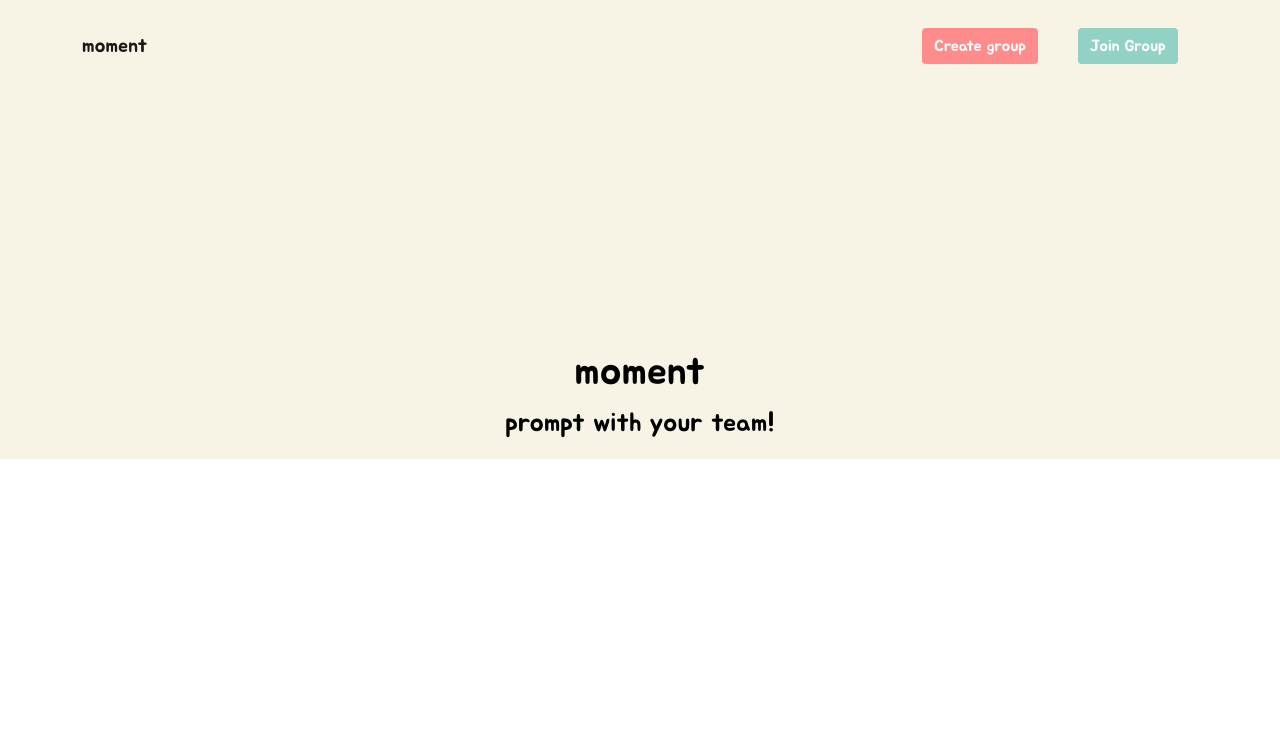
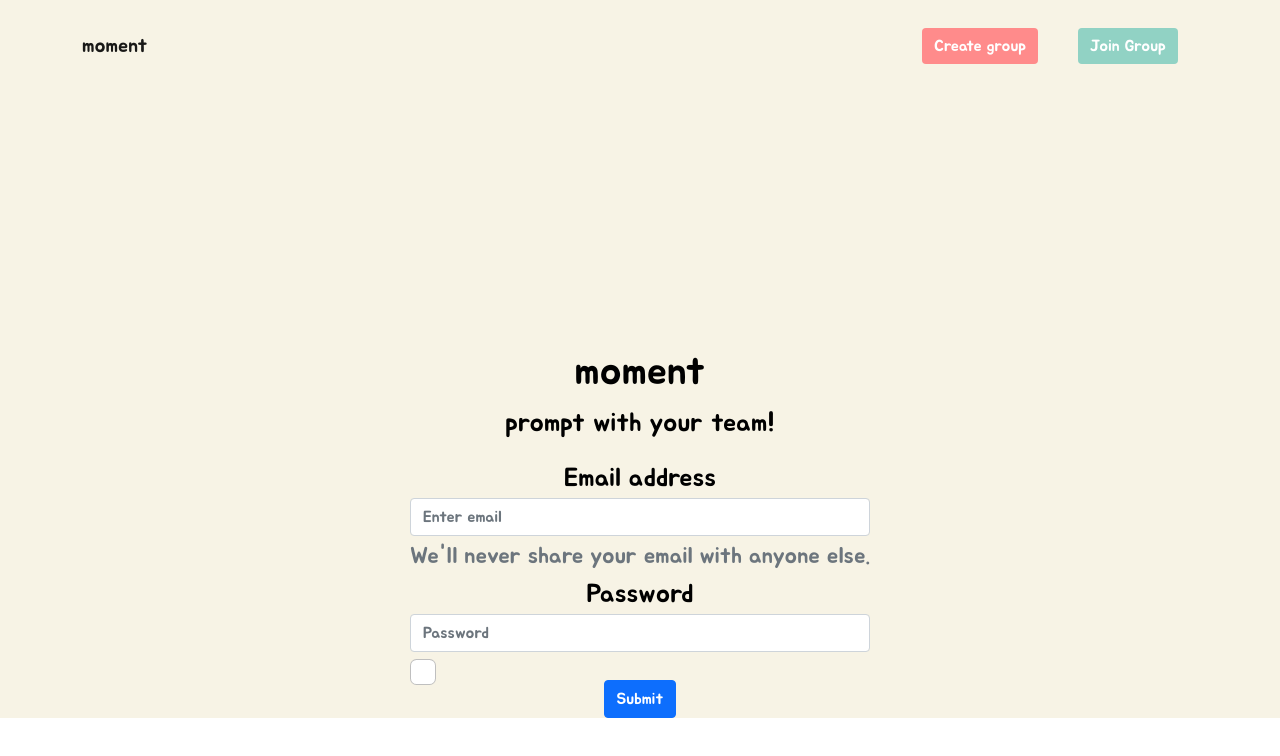
Before and after one commit to yiuchungcheung/REINER-WAS-RIGHT, a React (Create React App) app in the folder client/: page /signup in a window 1280 px wide. Shown: the top 756 px of the page. Built offline with nearby package versions, Linux system fonts and the light colour scheme.

Commit message:
Added /signup form.

```diff
--- a/client/package.json
+++ b/client/package.json
@@ -3,6 +3,10 @@
   "version": "0.1.0",
   "private": true,
   "dependencies": {
+    "@emotion/react": "^11.8.1",
+    "@emotion/styled": "^11.8.1",
+    "@mui/material": "^5.4.4",
+    "@mui/styled-engine-sc": "^5.4.2",
     "@testing-library/jest-dom": "^5.16.2",
     "@testing-library/react": "^12.1.3",
     "@testing-library/user-event": "^13.5.0",
@@ -12,6 +16,7 @@
     "react-dom": "^17.0.2",
     "react-router-dom": "^6.2.1",
     "react-scripts": "^5.0.0",
+    "styled-components": "^5.3.3",
     "web-vitals": "^2.1.4"
   },
   "scripts": {
--- /dev/null
+++ b/client/src/components/SignUpForm.js
@@ -0,0 +1,29 @@
+import React from 'react';
+import "../pages/home.css"
+import TextField from 'react-bootstrap/FormText';
+import Button from 'react-bootstrap/Button';
+
+const SignUpForm = () => {
+
+    return (
+
+        <form>
+            <div class="form-group">
+                <label for="exampleInputEmail1">Email address</label>
+                <input type="email" class="form-control" id="exampleInputEmail1" aria-describedby="emailHelp" placeholder="Enter email"></input>
+                <small id="emailHelp" class="form-text text-muted">We'll never share your email with anyone else.</small>
+            </div>
+            <div class="form-group">
+                <label for="exampleInputPassword1">Password</label>
+                <input type="password" class="form-control" id="exampleInputPassword1" placeholder="Password"></input>
+            </div>
+            <div class="form-check">
+                <input type="checkbox" class="form-check-input" id="exampleCheck1"></input>
+            </div>
+            <button type="submit" class="btn btn-primary">Submit</button>
+        </form>
+
+    );
+}
+
+export default SignUpForm
--- a/client/src/pages/signup.js
+++ b/client/src/pages/signup.js
@@ -1,12 +1,12 @@
 import React from 'react';
-
-
+import SignUpForm from '../components/SignUpForm.js';
 const Signup = () => {
     return (
         <div>
-            <div class="brand">
-            <h1>moment</h1>
-            <p>prompt with your team!</p>
+            <div className="brand">
+                <h1>moment</h1>
+                <p>prompt with your team!</p>
+                    <SignUpForm />
             </div>
         </div>
     );
```
Also changed, not shown: package.json (+7 -1 lines), 2 other files (tests, documents, lock files or other folders).
